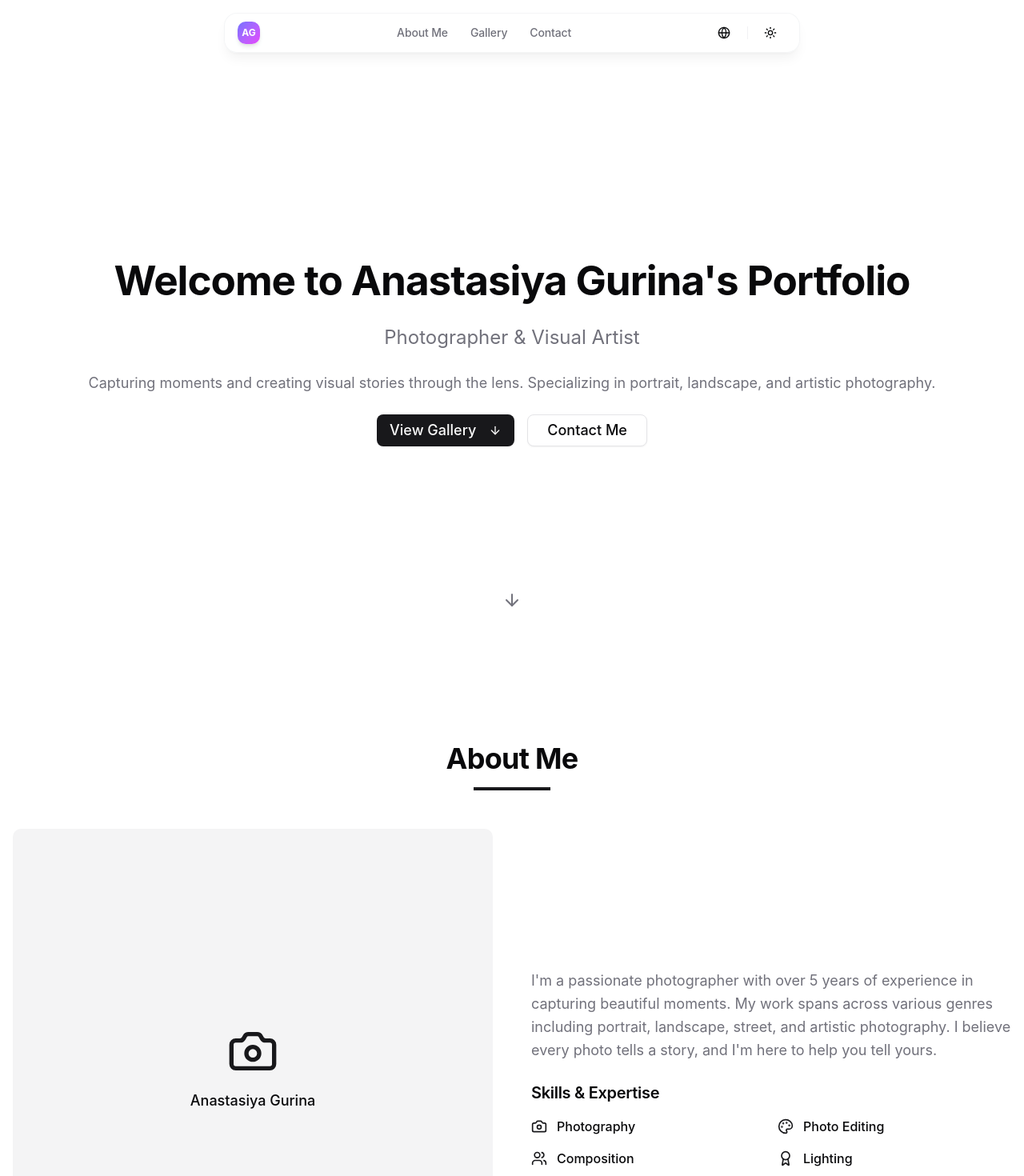
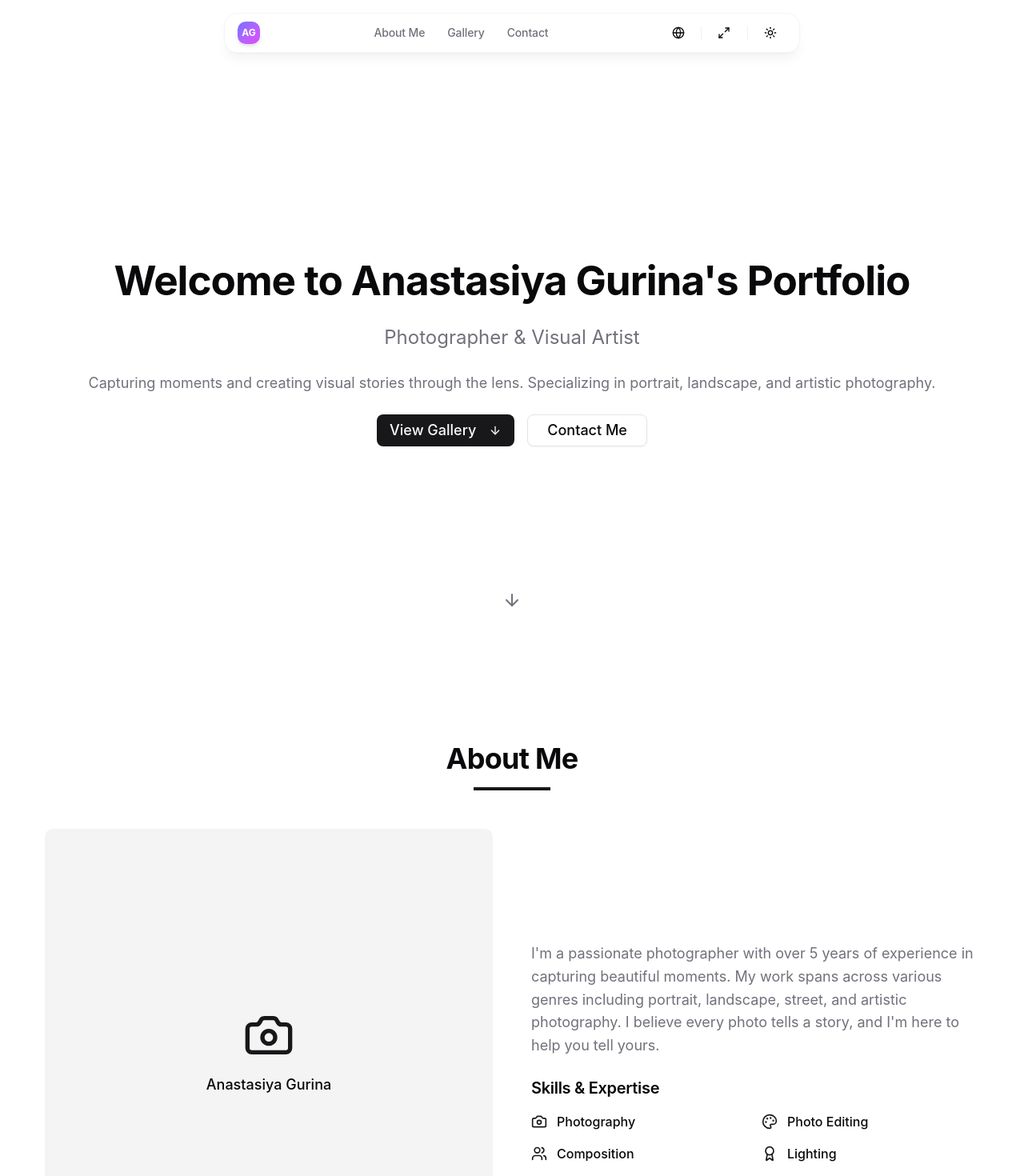
Before and after one commit to chatman-media/Anastasiya-Gurina, a React (Vite) app: page / in a window 1280 px wide. Shown: the top 1470 px of the page at 80% size. Built offline with nearby package versions, Linux system fonts and the light colour scheme.

Commit message:
feat: add layout width toggle (full-width/default) in shadcn style

```diff
--- a/src/App.tsx
+++ b/src/App.tsx
@@ -5,6 +5,7 @@ import { PhotoGallery } from "./components/photo-gallery";
 import { Contact } from "./components/contact";
 import { Footer } from "./components/footer";
 import { ThemeProvider } from "./components/theme-provider";
+import { LayoutProvider } from "./components/layout-switcher";
 
 // Фотографии из папки public/photos
 // Правильно формируем путь с BASE_URL
@@ -45,6 +46,7 @@ const portfolioPhotos = [
 function App() {
   return (
     <ThemeProvider defaultTheme="system" storageKey="vite-ui-theme">
+      <LayoutProvider>
         <div className="min-h-screen bg-background">
           <Header />
           <main>
@@ -55,6 +57,7 @@ function App() {
           </main>
           <Footer />
         </div>
+      </LayoutProvider>
     </ThemeProvider>
   );
 }
--- a/src/components/header.tsx
+++ b/src/components/header.tsx
@@ -3,6 +3,7 @@
 import { useState, useEffect } from "react";
 import { ThemeSwitcher } from "./theme-switcher";
 import { LanguageSwitcher } from "./language-switcher";
+import { LayoutSwitcher } from "./layout-switcher";
 import { useTranslation } from "react-i18next";
 
 export function Header() {
@@ -93,6 +94,8 @@ export function Header() {
           <div className="flex items-center gap-1">
             <LanguageSwitcher />
             <div className="w-px h-4 bg-border/50 mx-1" />
+            <LayoutSwitcher />
+            <div className="w-px h-4 bg-border/50 mx-1" />
             <ThemeSwitcher />
           </div>
         </div>
--- /dev/null
+++ b/src/components/layout-switcher.tsx
@@ -0,0 +1,70 @@
+"use client";
+
+import { Maximize2, Minimize2 } from "lucide-react";
+import { Button } from "./ui/button";
+import { createContext, useContext, useEffect, useState } from "react";
+
+interface LayoutContextType {
+  isFullWidth: boolean;
+  toggleLayout: () => void;
+}
+
+const LayoutContext = createContext<LayoutContextType | undefined>(undefined);
+
+export function LayoutProvider({ children }: { children: React.ReactNode }) {
+  const [isFullWidth, setIsFullWidth] = useState(() => {
+    if (typeof window !== "undefined") {
+      const saved = localStorage.getItem("layout-width");
+      return saved === "full";
+    }
+    return false;
+  });
+
+  useEffect(() => {
+    localStorage.setItem("layout-width", isFullWidth ? "full" : "default");
+
+    // Добавляем/удаляем класс на body для управления шириной контента
+    if (isFullWidth) {
+      document.body.classList.add("layout-full-width");
+    } else {
+      document.body.classList.remove("layout-full-width");
+    }
+  }, [isFullWidth]);
+
+  const toggleLayout = () => setIsFullWidth((prev) => !prev);
+
+  return (
+    <LayoutContext.Provider value={{ isFullWidth, toggleLayout }}>
+      {children}
+    </LayoutContext.Provider>
+  );
+}
+
+export function useLayout() {
+  const context = useContext(LayoutContext);
+  if (!context) {
+    throw new Error("useLayout must be used within LayoutProvider");
+  }
+  return context;
+}
+
+export function LayoutSwitcher() {
+  const { isFullWidth, toggleLayout } = useLayout();
+
+  return (
+    <Button
+      variant="ghost"
+      size="icon"
+      onClick={toggleLayout}
+      className="h-8 w-8 rounded-md hover:bg-muted/50 transition-colors"
+      title={isFullWidth ? "Default width" : "Full width"}
+    >
+      {isFullWidth ? (
+        <Minimize2 className="h-4 w-4" />
+      ) : (
+        <Maximize2 className="h-4 w-4" />
+      )}
+      <span className="sr-only">Toggle layout</span>
+    </Button>
+  );
+}
--- a/src/index.css
+++ b/src/index.css
@@ -600,6 +600,17 @@ p {
     border: 1px solid rgba(255, 255, 255, 0.1);
 }
 
+/* Layout width control */
+body:not(.layout-full-width) .container {
+    max-width: 1200px;
+    margin-left: auto;
+    margin-right: auto;
+}
+
+body.layout-full-width .container {
+    max-width: 100%;
+}
+
 /* Smooth transitions */
 * {
     transition-timing-function: cubic-bezier(0.4, 0, 0.2, 1);
```
Lines whose indentation alone changed are shown as unchanged.
